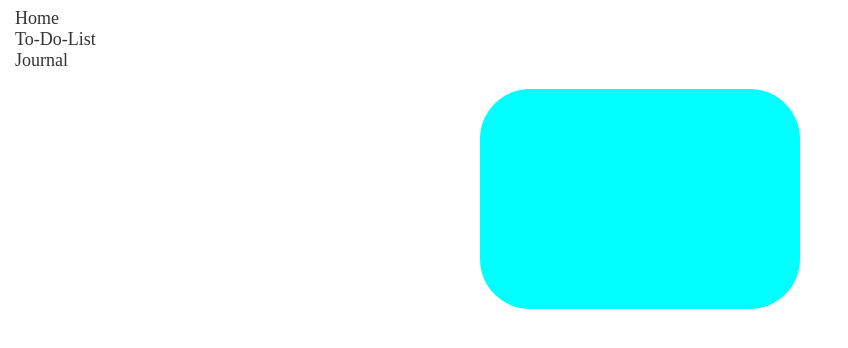
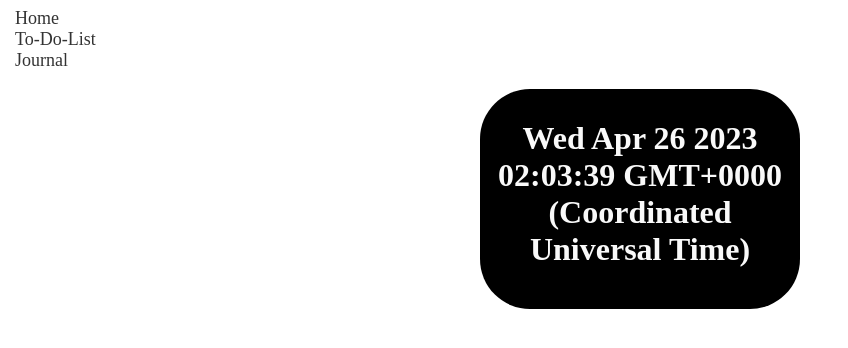
Before and after one commit to teklumezgebo/Productivity-Hub, a React (Create React App) app: page / in a window 1280 px wide. Shown: the top 348 px of the page, without its empty margins (0-848 px from the left). Built offline with nearby package versions, Linux system fonts and the light colour scheme.

Commit message:
all components completed

```diff
--- a/src/components/Home.js
+++ b/src/components/Home.js
@@ -1,9 +1,19 @@
-import React from "react";
+import React, { useEffect, useState } from "react";
 
 function Home() {
+    const [time, setTime] = useState(new Date())
+
+    useEffect(() => {
+
+        setInterval(() => {
+        setTime(new Date())
+      }, 1000)
+
+    }, [])
+
     return(
         <div className="home">
-            <h1 className="title"></h1>
+            <h1 className="title">{time.toString()}</h1>
         </div>
     )
 }
--- a/src/style.css
+++ b/src/style.css
@@ -2,13 +2,14 @@
     width: 300px;
     height: 200px;
     margin: auto;
-    background-color: aqua;
+    background-color: rgb(0, 0, 0);
     padding: 10px;
     border-radius: 50px;
 }
 
 .title {
     text-align: center;
+    color: #f9f9f9;
 }
 
 .NavLink {
```
